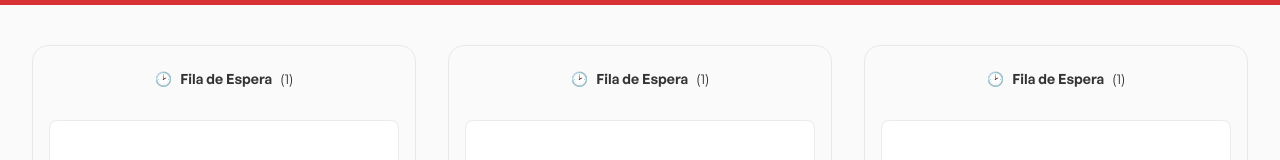
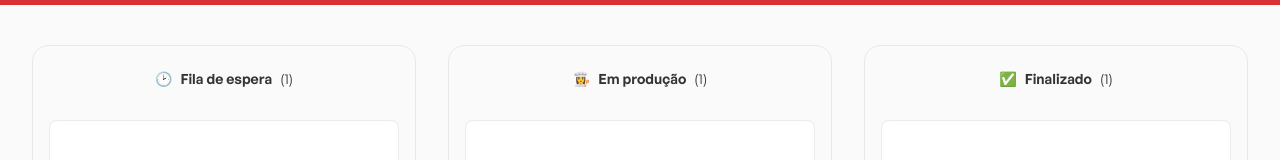
Before and after one commit to migueldelgg/waiter-app-fe, a React (Vite) app: page / in a window 1280 px wide. Shown: the part 193-353 px from the top of the page. Built offline with nearby package versions, Linux system fonts and the light colour scheme.

Commit message:
feat: recebendo dados via props

```diff
--- a/src/components/Orders/index.tsx
+++ b/src/components/Orders/index.tsx
@@ -4,9 +4,9 @@ import { Container } from "./styles"
 export function Orders() {
   return (
     <Container>
-      <OrdersBoard />
-      <OrdersBoard />
-      <OrdersBoard />
+      <OrdersBoard icon="🕑" title="Fila de espera" quantity="(1)" />
+      <OrdersBoard icon="👩‍🍳" title="Em produção" quantity="(1)" />
+      <OrdersBoard icon="✅" title="Finalizado" quantity="(1)" />
     </Container>
   )
 }
--- a/src/components/OrdersBoard/index.tsx
+++ b/src/components/OrdersBoard/index.tsx
@@ -1,12 +1,18 @@
 import { Board, OrdersContainer } from "./styles";
 
-export function OrdersBoard() {
+interface OrdersBoardProps {
+  icon: string;
+  title: string;
+  quantity: string;
+};
+
+export function OrdersBoard({ icon, title, quantity }: OrdersBoardProps) {
   return (
     <Board>
       <header>
-        <span>🕑</span>
-        <strong>Fila de Espera</strong>
-        <span>(1)</span>
+        <span>{icon}</span>
+        <strong>{title}</strong>
+        <span>{quantity}</span>
       </header>
       <OrdersContainer>
         <button type="button">
```
